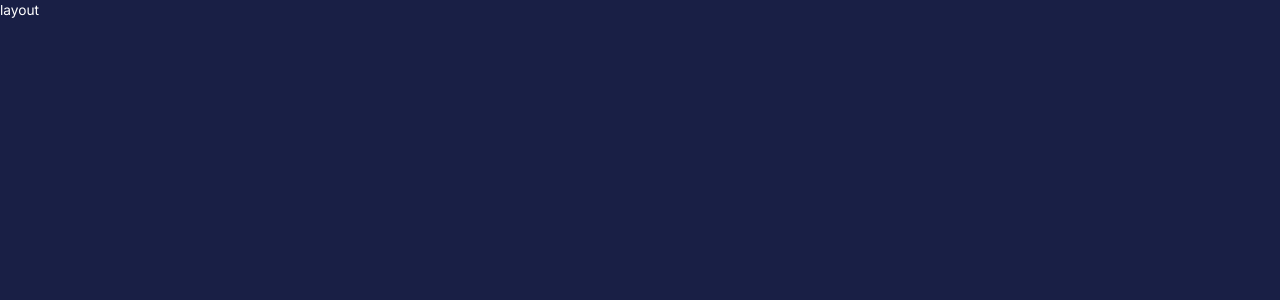
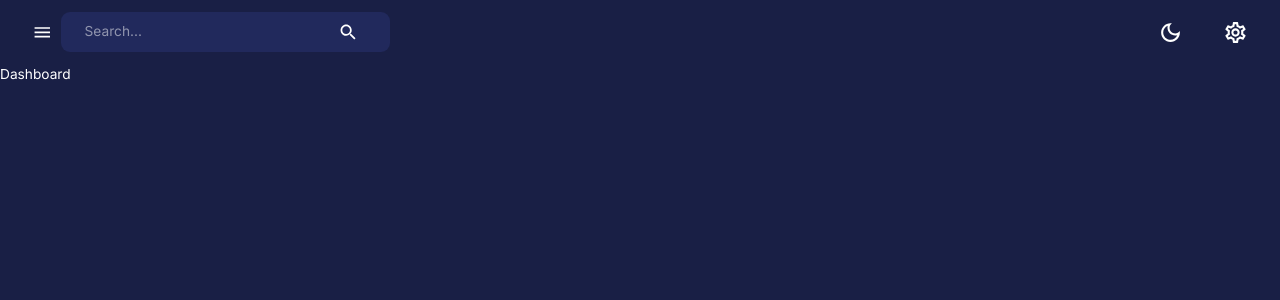
Before and after one commit to housni234/Admin-Dashboard, a React (Create React App) app in the folder client/: page /dashboard in a window 1280 px wide. Shown: the top 300 px of the page. Built offline with nearby package versions, Linux system fonts and the light colour scheme.

Commit message:
Navbar layout completed

```diff
--- /dev/null
+++ b/client/src/components/FlexBetween.jsx
@@ -0,0 +1,10 @@
+const { Box } = require("@mui/material");
+const { styled } = require("@mui/system");
+
+const FlexBetween = styled(Box)({
+    display: "flex",
+    justifyContent: "space-between",
+    alignItems: "center"
+})
+
+export default FlexBetween;
--- /dev/null
+++ b/client/src/components/Navbar.jsx
@@ -0,0 +1,61 @@
+import React, { useState } from "react";
+import {
+    LightModeOutlined,
+    DarkModeOutlined,
+    Menu as MenuIcon,
+    Search,
+    SettingsOutlined,
+    ArrowDropDown
+} from "@mui/icons-material";
+import FlexBetween from "./FlexBetween";
+import { useDispatch } from "react-redux";
+import { setMode } from "state";
+import { AppBar, IconButton, InputBase, useTheme, Toolbar } from "@mui/material";
+
+
+
+const Navbar = () => {
+    const dispatch = useDispatch()
+    const theme = useTheme()
+
+    return (
+        <AppBar sx={{ position: "static", background: "none", boxShadow: "none" }}>
+            <Toolbar sx={{ justifyContent: "space-between" }}>
+                {/* left side */}
+                <FlexBetween>
+                    <IconButton onClick={() => console.log("open/close sidebar")}>
+                        <MenuIcon />
+                    </IconButton >
+                    <FlexBetween
+                        backgroundColor={theme.palette.background.alt}
+                        borderRadius="9px"
+                        gap="3rem"
+                        p="0.1rem 1.5rem" >
+                        <InputBase placeholder="Search..." />
+                        <IconButton>
+                            <Search />
+                        </IconButton>
+                    </FlexBetween>
+                </FlexBetween>
+
+                {/* right side */}
+                <FlexBetween gap="1.5rem">
+                    <IconButton onClick={() => dispatch(setMode())}>
+                        {theme.palette.mode === "dark" ? (
+                            <DarkModeOutlined sx={{ fontSize: "25px" }} />
+                        ) : (
+                            <LightModeOutlined sx={{ fontSize: "25px" }} />
+                        )}
+                    </IconButton>
+                    <IconButton>
+                        <SettingsOutlined sx={{ fontSize: "25px" }} />
+                    </IconButton>
+
+                </FlexBetween>
+
+            </Toolbar>
+        </AppBar >
+    )
+}
+
+export default Navbar;
--- a/client/src/scenes/layout/index.jsx
+++ b/client/src/scenes/layout/index.jsx
@@ -1,7 +1,16 @@
-import React from "react";
+import React, { useState } from "react";
+import { Box, useMediaQuery } from "@mui/material";
+import { Outlet } from "react-router-dom";
+import { useSelector } from "react-redux";
+import Navbar from "components/Navbar"
 
 const Layout = () => {
-    return <div>layout</div>
+    return <Box width="100%" height="100%">
+        <Box>
+            <Navbar />
+            <Outlet />
+        </Box>
+    </Box>
 }
 
 export default Layout
```
